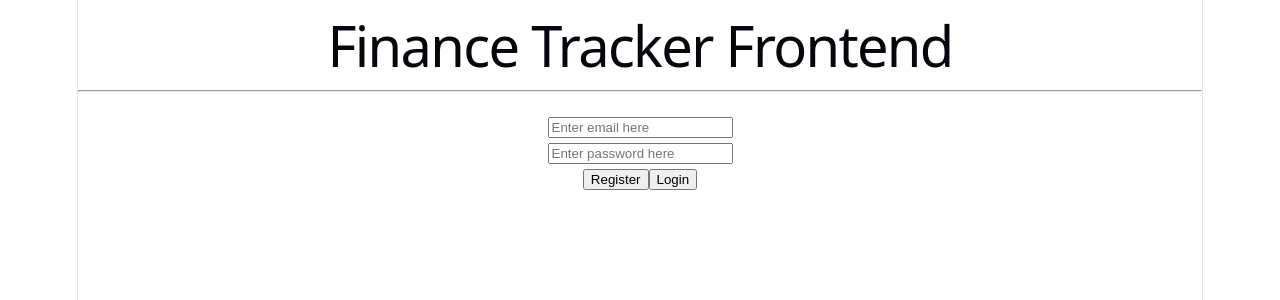
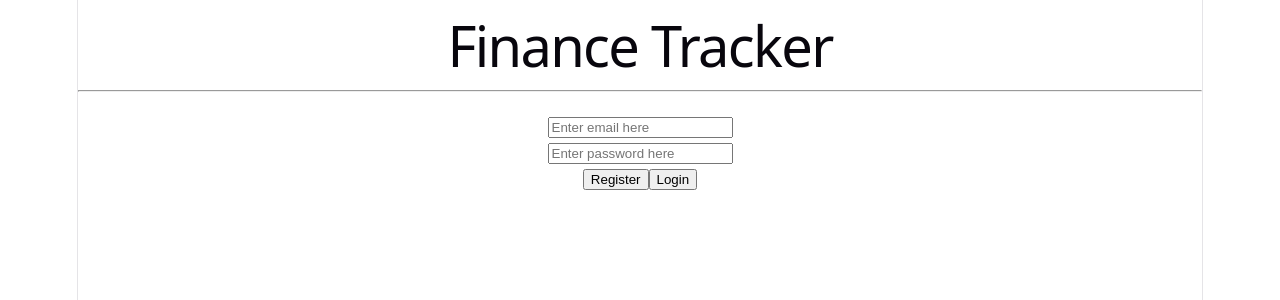
Before and after one commit to 00santi/finance_tracker, a React (Vite) app in the folder frontend/: page / in a window 1280 px wide. Shown: the top 300 px of the page. Built offline with nearby package versions, Linux system fonts and the light colour scheme.

Commit message:
small fixes to frontend

```diff
--- a/frontend/src/Dashboard.tsx
+++ b/frontend/src/Dashboard.tsx
@@ -71,11 +71,11 @@ const Dashboard: React.FC<DashboardProps> = ({username, token, logoutHandler}) =
             <p>User: {username}</p>
             <p>Balance: {currentBalance}</p>
             {error && <p style={{color: 'red'}}>{error}</p>}
+            {success && <p style={{color: 'green'}}>{success}</p>}
             <input type="number"
                    value={transaction}
                    onChange={(e) => setTransaction(e.target.value)}
                    placeholder="Enter transaction amount here"/><br/>
-            {success && <p style={{color: 'green'}}>{success}</p>}
             <select value={category}
                     onChange={(e) => setCategory(e.target.value)}>
                 <option value="PERSONAL">PERSONAL</option>
--- a/frontend/src/LoginRegisterPage.tsx
+++ b/frontend/src/LoginRegisterPage.tsx
@@ -15,7 +15,7 @@ const LoginRegisterPage: React.FC<LoginRegisterProps> = ({email, setEmail, passw
     return (
         <div className="App">
             <header className="App-header">
-                <h1>Finance Tracker Frontend</h1>
+                <h1>Finance Tracker</h1>
                 <hr style={{margin: '20px 0'}}/>
                 <input type="email"
                        value={email}
```
